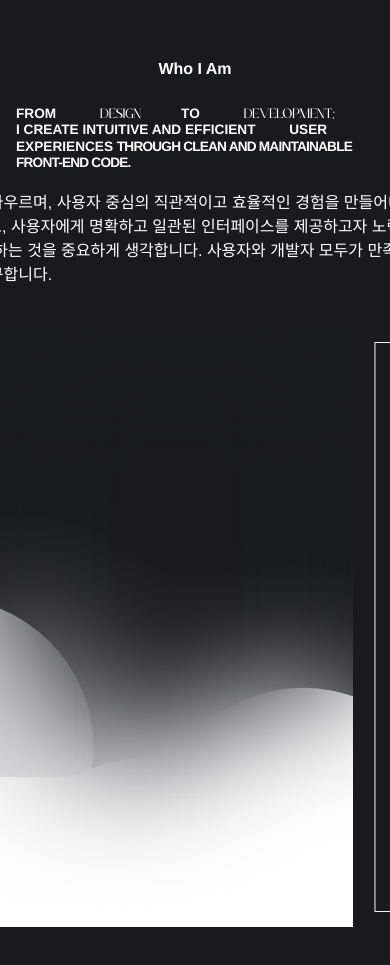
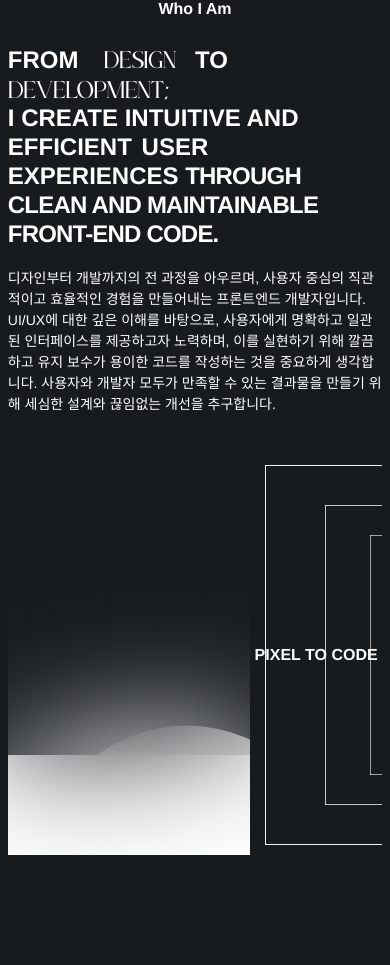
Before and after one commit to lse-7660/portfolio_songeun, a React (Vite) app: page / in a window 390 px wide. Shown: the part 813-1778 px from the top of the page. Built offline with nearby package versions, Linux system fonts and the light colour scheme; a web font is replaced by a local one.

Commit message:
[style] who i am 타블렛 반응형

```diff
--- a/src/components/main/WhoIAm.jsx
+++ b/src/components/main/WhoIAm.jsx
@@ -61,23 +61,12 @@ const WhoIAm = ({ sectionRefs }) => {
     };
 
     //letter spacing
-    const LetterSpacing = ({ width = 36, duration = 0.8, delay = 0.2 }) => (
+    const LetterSpacing = ({ width = '3vw', duration = 0.8, delay = 0.2 }) => (
         <motion.span
             initial={{ width: 0 }}
             whileInView={{ width }}
             transition={{ duration, delay }}
             className="inline-block h-[2px]"
-        />
-    );
-
-    //growing box
-    const LineBox = ({ scale, delay }) => (
-        <motion.div
-            initial={{ scale: 0 }}
-            whileInView={{ scale }}
-            transition={{ duration: 0.3, delay }}
-            style={{ transformOrigin: 'center', width: 860, height: 600 }}
-            className="border border-g0 absolute top-0 left-0 z-10"
         />
     );
 
@@ -89,9 +78,43 @@ const WhoIAm = ({ sectionRefs }) => {
         offset: ['start start', 'center center'],
     });
 
-    const leftWidth = useTransform(scrollYProgress, [0, 1], [860, 0]);
+    const [boxWidth, setBoxWidth] = useState(860);
+    const [boxHeight, setBoxHeight] = useState(600);
 
-    const rightWidth = useTransform(scrollYProgress, [0, 1], [0, 860]);
+    useEffect(() => {
+        const updateSpacing = () => {
+            const width = window.innerWidth;
+            if (width < 768) {
+                setBoxWidth(600);
+                setBoxHeight(400);
+            } else if (width < 1280) {
+                setBoxWidth(660);
+                setBoxHeight(460);
+            } else {
+                setBoxWidth(860);
+                setBoxHeight(600);
+            }
+        };
+
+        updateSpacing(); // 초기 실행
+        window.addEventListener('resize', updateSpacing); // 리사이즈 대응
+        return () => window.removeEventListener('resize', updateSpacing);
+    }, []);
+
+    const leftWidth = useTransform(scrollYProgress, [0, 1], [boxWidth, 0]);
+
+    const rightWidth = useTransform(scrollYProgress, [0, 1], [0, boxWidth]);
+
+    //growing box
+    const LineBox = ({ scale, delay }) => (
+        <motion.div
+            initial={{ scale: 0 }}
+            whileInView={{ scale }}
+            transition={{ duration: 0.3, delay }}
+            style={{ transformOrigin: 'center', width: boxWidth, height: boxHeight }}
+            className="border border-g0 absolute top-0 left-0 z-10"
+        />
+    );
 
     return (
         <div
@@ -99,10 +122,10 @@ const WhoIAm = ({ sectionRefs }) => {
             className="who-i-am inner-common flex flex-col items-center bg-g900"
         >
             <h3 className="text-g0 mb-6 centering font-bold">Who I Am</h3>
-            <p className="text-[3.5vw]/[120%] mb-5 font-bold text-g0">
+            <p className="desktop:text-[3.5vw]/[120%] tablet:text-[3.6vw]/[120%] mobile:text-heading-s/[120%] mb-5 font-bold text-g0">
                 FROM <LetterSpacing /> <span className="font-kenoky">DESIGN</span> <LetterSpacing />
                 TO <LetterSpacing /> <span className="font-kenoky">DEVELOPMENT,</span> <br />I CREATE INTUITIVE AND
-                EFFICIENT <LetterSpacing width={30} />
+                EFFICIENT <LetterSpacing width="0.8vw" />
                 USER EXPERIENCES {''}
                 <motion.span
                     initial={{ letterSpacing: '-1.5px' }}
@@ -115,23 +138,18 @@ const WhoIAm = ({ sectionRefs }) => {
 
             <div ref={wrapperRef} className="whoiam-graphic-wrap h-[1720px]">
                 <div className="sticky top-[60px]">
-                    <p className="text-body-m w-[860px] mx-auto text-g0 mb-10">
+                    <p className="desktop:text-body-m text-body-s desktop:w-[860px] tablet:w-[660px] w-[96vw] tablet:mx-auto text-g0 mb-10">
                         디자인부터 개발까지의 전 과정을 아우르며, 사용자 중심의 직관적이고 효율적인 경험을 만들어내는
                         프론트엔드 개발자입니다. UI/UX에 대한 깊은 이해를 바탕으로, 사용자에게 명확하고 일관된
                         인터페이스를 제공하고자 노력하며, 이를 실현하기 위해 깔끔하고 유지 보수가 용이한 코드를 작성하는
                         것을 중요하게 생각합니다. 사용자와 개발자 모두가 만족할 수 있는 결과물을 만들기 위해 세심한
                         설계와 끊임없는 개선을 추구합니다.
                     </p>
-                    <div className="flex flex-row w-[860px]">
+                    <div className="flex flex-row desktop:w-[860px] tablet:w-[660px] w-[96vw] mx-auto">
                         <motion.div
-                            style={{ width: leftWidth }}
-                            className="whoiam-graphic-left relative h-[600px] overflow-hidden"
+                            style={{ width: leftWidth, height: boxHeight }}
+                            className="whoiam-graphic-left relative overflow-hidden"
                         >
-                            {/* <div className="absolute z-20 w-full h-full mix-blend-difference px-4 py-4 flex flex-col justify-between items-start">
-                                {whoIAmImg.map((item) => (
-                                    <img key={item.index} src={item.url} className="flex-none"></img>
-                                ))}
-                            </div> */}
                             <div className="absolute inset-0 backdrop-blur-3xl z-10" />
                             <WaveCircle yRange={{ min: 300, max: 500 }} />
                             <WaveCircle yRange={{ min: 300, max: 500 }} delay={200} />
@@ -145,7 +163,7 @@ const WhoIAm = ({ sectionRefs }) => {
                             <div className="absolute bottom-0 w-full h-1/4 bg-g0" />
                         </motion.div>
                         <motion.div
-                            style={{ width: rightWidth }}
+                            style={{ width: rightWidth, height: boxHeight }}
                             className="whoiam-graphic-right h-[600px] overflow-hidden relative"
                         >
                             <span className="absolute top-1/2 left-1/2 -translate-x-1/2 -translate-y-1/2 z-10 text-g0 font-bold whitespace-nowrap">
--- a/src/styles/globals.scss
+++ b/src/styles/globals.scss
@@ -27,7 +27,7 @@
     --g900: #171b1e;
 }
 
-$breakpoint-mobile: 600px;
+$breakpoint-mobile: 768px;
 $breakpoint-tablet: 1280px;
 
 @mixin mobile {
@@ -88,10 +88,10 @@ body {
     width: 100vw;
     padding: 120px 40px;
     @include tablet {
-        padding: 120px 16px;
+        padding: 80px 16px;
     }
     @include mobile {
-        padding: 120px 16px;
+        padding: 60px 2vw;
     }
 }
 .inner-footer {
@@ -118,3 +118,13 @@ body {
 a {
     color: var(--g900);
 }
+
+h3 {
+    font-size: 24px;
+    @include tablet {
+        font-size: 16px;
+    }
+    @include mobile {
+        font-size: 16px;
+    }
+}
--- a/tailwind.config.js
+++ b/tailwind.config.js
@@ -40,6 +40,7 @@ export default {
                 'heading-xs': '20px',
 
                 'body-m': '16px',
+                'body-s': '14px',
 
                 'detail-m': '14px',
             },
```
